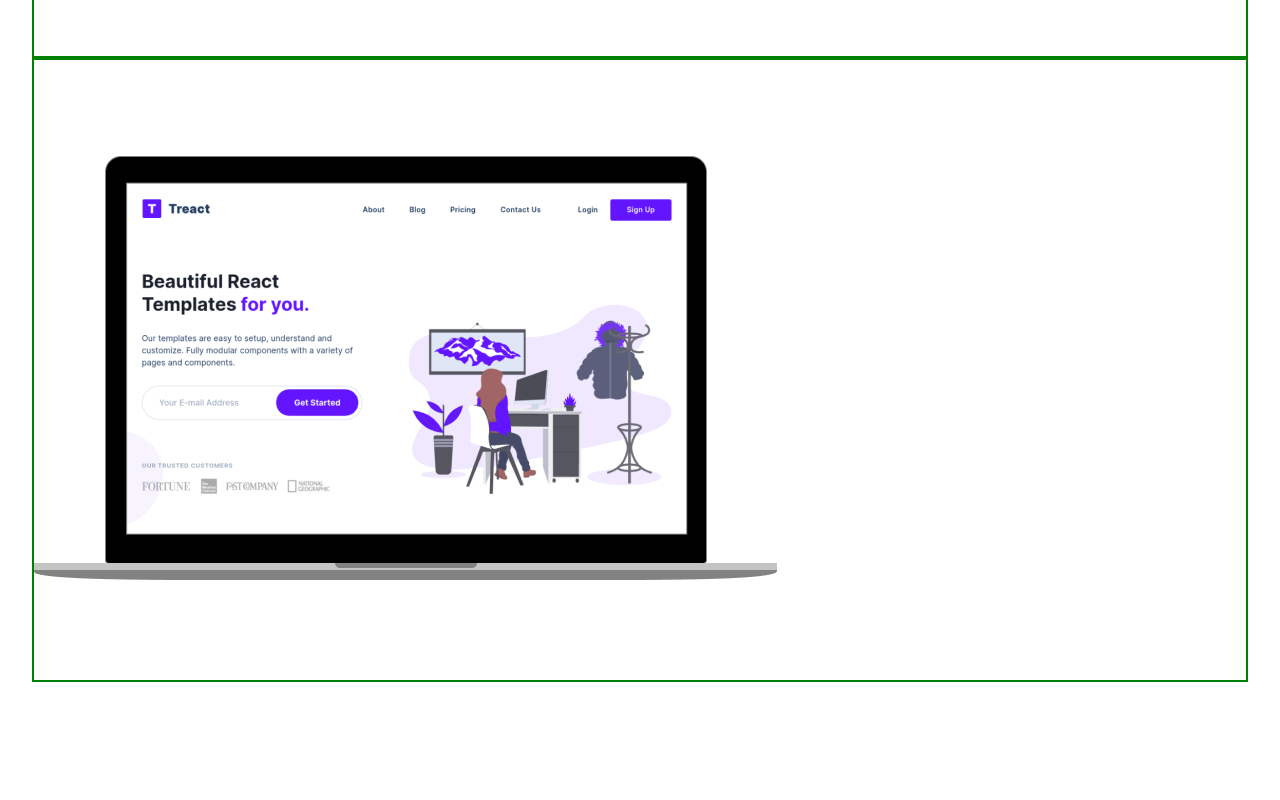
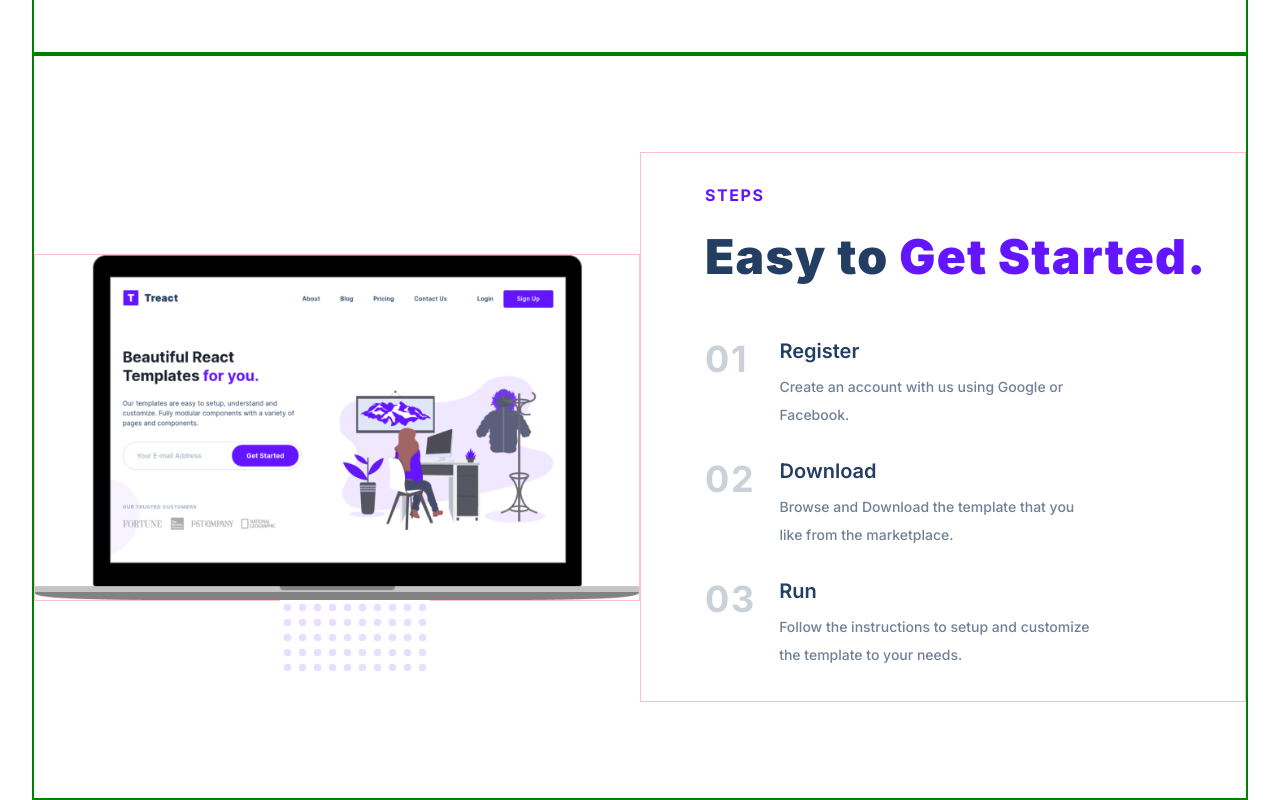
Before and after one commit to scali15/fes-css-final-project, a plain HTML site: page index.html in a window 1280 px wide. Shown: the part 2184-2984 px from the top of the page. Before the commit the page ends 2866 px from the top, so only its background shows below. Drawn offline with Linux system fonts and the light colour scheme.

Commit message:
Progress: Finished STEPS section

```diff
--- a/index.html
+++ b/index.html
@@ -156,9 +156,9 @@
           <div class="row">
             <div class="quality_description">
               <div class="section__tag">quality work</div>
-              <div class="section__title">
+              <h2 class="section__title">
                 Designed & Developed by <div class="purple">Professionals.</div>
-              </div>
+              </h2>
               <div class="section__para">
                 Lorem ipsum dolor sit amet consectetur adipisicing elit. Enim quam cupiditate commodi qui excepturi laborum adipisci officiis, corporis possimus. Reiciendis?
               </div>
@@ -180,6 +180,37 @@
           <div class="row">
             <div class="steps__img--wrapper">
               <img src="./assets/steps_img.png" alt="laptop with treact site open" class="steps__img">
+              <img src="./assets/dot-pattern-2.svg" alt="more densse lower opacity dot grid pattern" class="steps__img--dot__pattern">
+            </div>
+            <div class="steps__description">
+              <div class="section__tag">steps</div>
+              <h2 class="section__title">
+                Easy to&NonBreakingSpace;
+                <div class="purple">Get Started.</div>
+              </h2>
+              <div class="steps">
+                <div class="step">
+                  <h2 class="step--num">01</h2>
+                  <div class="step__description">
+                    <h3 class="step--header">Register</h3>
+                    <div class="step--para">Create an account with us using Google or Facebook.</div>
+                  </div>
+                </div>
+                <div class="step">
+                  <h2 class="step--num">02</h2>
+                  <div class="step__description">
+                    <h3 class="step--header">Download</h3>
+                    <div class="step--para">Browse and Download the template that you like from the marketplace.</div>
+                  </div>
+                </div>
+                <div class="step">
+                  <h2 class="step--num">03</h2>
+                  <div class="step__description">
+                    <h3 class="step--header">Run</h3>
+                    <div class="step--para">Follow the instructions to setup and customize the template to your needs.</div>
+                  </div>
+                </div>
+              </div>
             </div>
           </div>
         </div>
--- a/style.css
+++ b/style.css
@@ -301,7 +301,7 @@ section {
   width: 50%;
   max-width: 540px;
   margin-right: 64px;
-  border: 2px solid purple;
+  /* border: 2px solid purple; */
 }
 #quality .section__title, #values .section__title {
   line-height: 1.25;
@@ -313,7 +313,8 @@ section {
   position: relative;
   z-index: 3;
   display: flex;
-  border: 2px solid purple;
+  border: 2px solid #e5e7eb;
+  border-radius: 4px;
 }
 .quality__img {
   width: 100%;
@@ -352,3 +353,83 @@ section {
 /* ██████████████████████████████████████████████████████████████████████ */
 /* ██████████████████████████████████████████████████████████████████████ */
 /* ###  STEPS SECTION START ### */
+#steps .row {
+  display: flex;
+  align-items: center;
+  justify-content: space-between;
+}
+#steps .section__title {
+  display: flex;
+}
+.steps__img--wrapper, .steps__description {
+  width: 50%;
+}
+
+.steps__img--wrapper {
+  border: solid pink 1px;
+  position: relative;
+  z-index: 2;
+  display: flex;
+}
+.steps__img {
+  width: 100%;
+  position: relative;
+  z-index: 2;
+}
+.steps__img--dot__pattern {
+  width: 150px;
+  height: 150px;
+  position: absolute;
+  z-index: 1;
+  bottom: -75px;
+  left: 245px
+
+}
+.steps__description {
+  display: flex;
+  flex-direction: column;
+  padding: 32px 0 32px 64px;
+
+  border: solid pink 1px;
+}
+
+.step {
+  display: flex;
+  margin-top: 32px;
+}
+.step--num {
+  margin-right: 24px;
+  margin-bottom: 24px;
+  font-size: 36px;
+  color:rgba(124, 139, 161, 0.4);
+  line-height: 1;
+  letter-spacing: 0.05em;
+}
+
+.step:nth-child(1) .step--num {
+  margin-right: 31px;
+}
+.step:nth-child(3) .step--num {
+  margin-right: 23px;
+}
+
+
+.step__description {
+  display: flex;
+  flex-direction: column;
+  max-width: 320px;
+  /* border: orange solid 1px; */
+}
+.step--header {
+  font-weight: 600;
+  font-size: 20px;
+  color: #243e63;
+  line-height: 1;
+}
+.step--para {
+  font-size: 14px;
+  color: #718096;
+  margin-top: 12px;
+  font-weight: 500;
+  line-height: 2;
+}
```
Also changed, not shown: assets/dot-pattern-2.svg (added).
